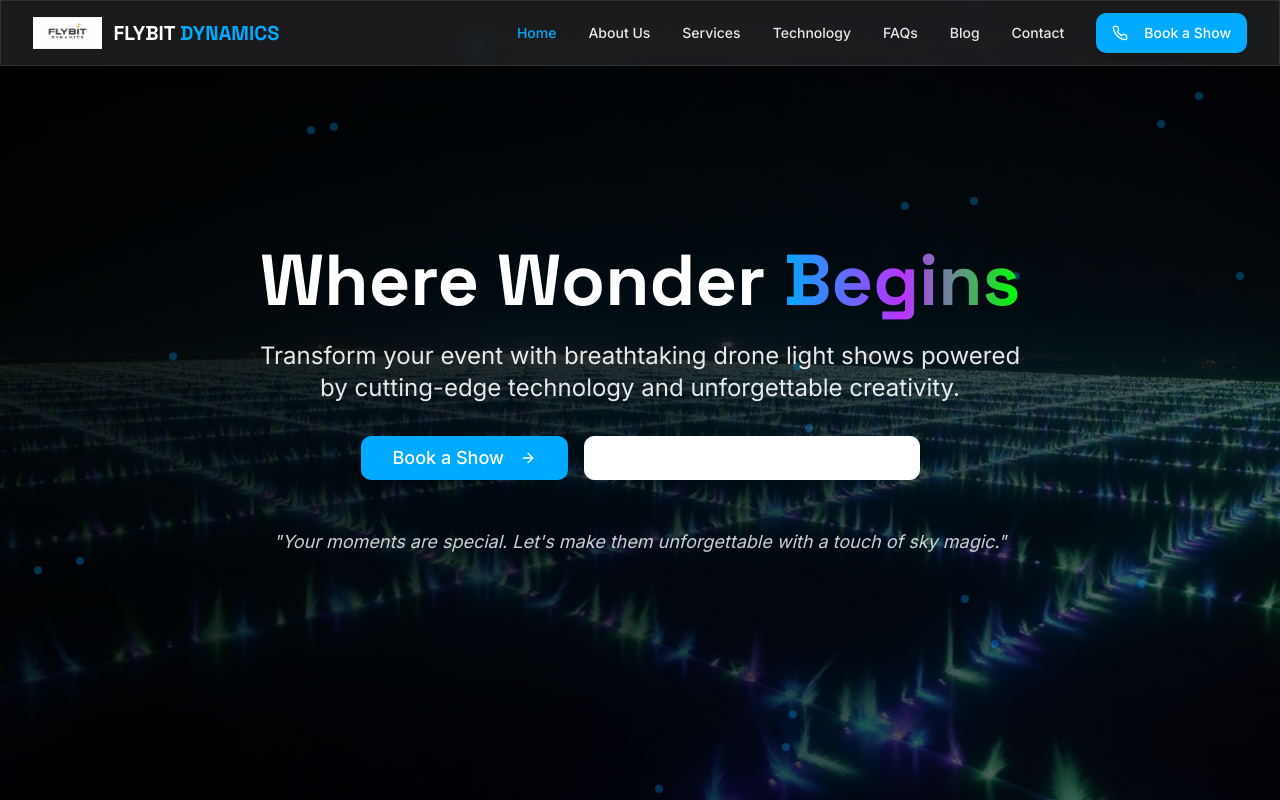
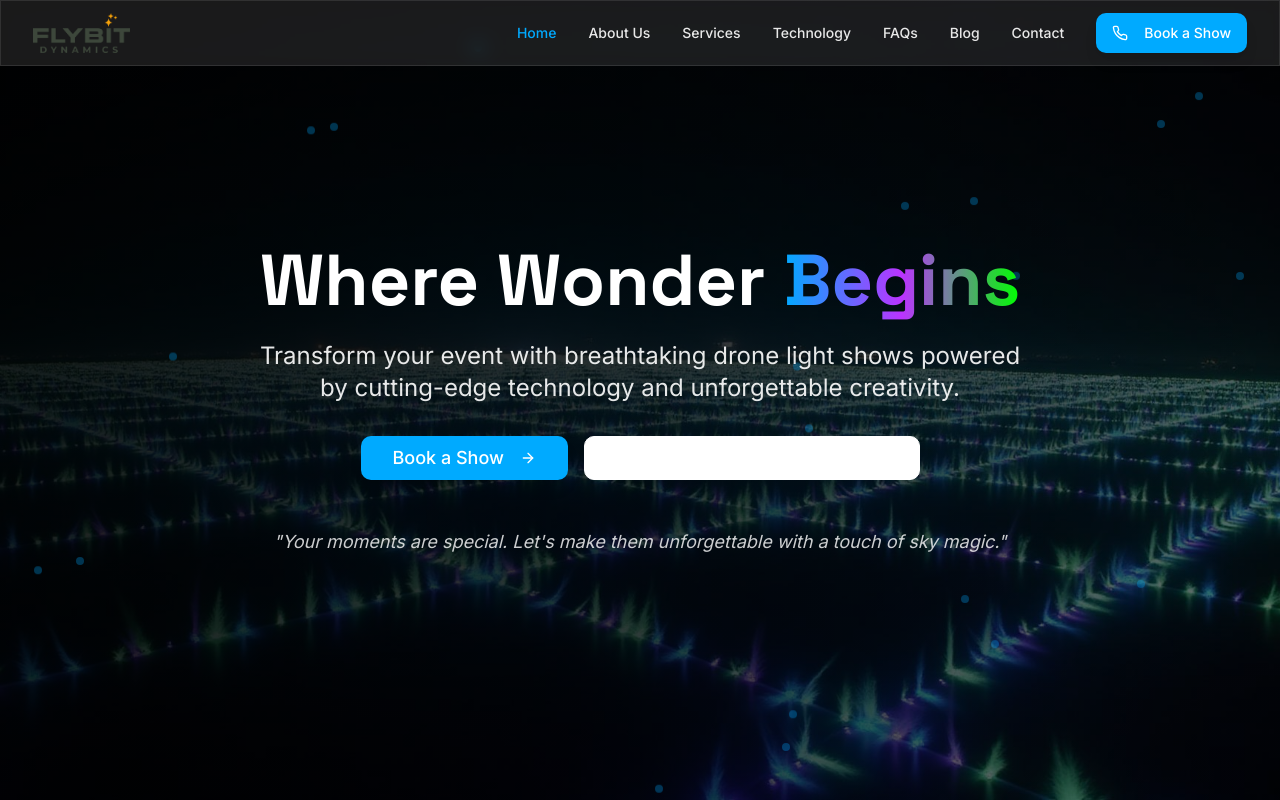
Before and after one commit to Himanshusinh/flybitdynamics1, a React (Vite) app: page / in a window 1280 px wide. Shown: the top 800 px of the page. Built offline with nearby package versions, Linux system fonts and the light colour scheme.

Commit message:
Update logo
Replace logo with the provided image and remove the name text.

```diff
--- a/src/components/layout/footer.tsx
+++ b/src/components/layout/footer.tsx
@@ -37,11 +37,8 @@ export function Footer() {
         <div className="grid grid-cols-1 md:grid-cols-2 lg:grid-cols-5 gap-8">
           {/* Company Info */}
           <div className="lg:col-span-2">
-            <Link to="/" className="flex items-center space-x-3 mb-6">
-              <img src="/lovable-uploads/905818b5-70ce-4c63-9c27-8bf3a40fd783.png" alt="FLYBIT Dynamics" className="h-8 w-auto" />
-              <span className="font-space-grotesk font-bold text-xl">
-                FLYBIT <span className="text-primary">DYNAMICS</span>
-              </span>
+            <Link to="/" className="flex items-center mb-6">
+              <img src="/lovable-uploads/ff447dbb-7066-4d66-b0e3-99bd3e8b7f9a.png" alt="FLYBIT Dynamics" className="h-10 w-auto" />
             </Link>
             <p className="text-secondary-foreground/80 mb-6 max-w-md">
               Where Wonder Begins. We are storytellers of the sky, creating magical drone light shows that transform your special moments into unforgettable experiences.
--- a/src/components/ui/navigation.tsx
+++ b/src/components/ui/navigation.tsx
@@ -30,11 +30,8 @@ export function Navigation() {
       <div className="max-w-7xl mx-auto px-4 sm:px-6 lg:px-8">
         <div className="flex justify-between items-center h-16">
           {/* Logo */}
-          <Link to="/" className="flex items-center space-x-3">
-            <img src="/lovable-uploads/905818b5-70ce-4c63-9c27-8bf3a40fd783.png" alt="FLYBIT Dynamics" className="h-8 w-auto" />
-            <span className="font-space-grotesk font-bold text-xl text-white">
-              FLYBIT <span className="text-primary">DYNAMICS</span>
-            </span>
+          <Link to="/" className="flex items-center">
+            <img src="/lovable-uploads/ff447dbb-7066-4d66-b0e3-99bd3e8b7f9a.png" alt="FLYBIT Dynamics" className="h-10 w-auto" />
           </Link>
 
           {/* Desktop Navigation */}
```
Also changed, not shown: public/lovable-uploads/ff447dbb-7066-4d66-b0e3-99bd3e8b7f9a.png (added).
